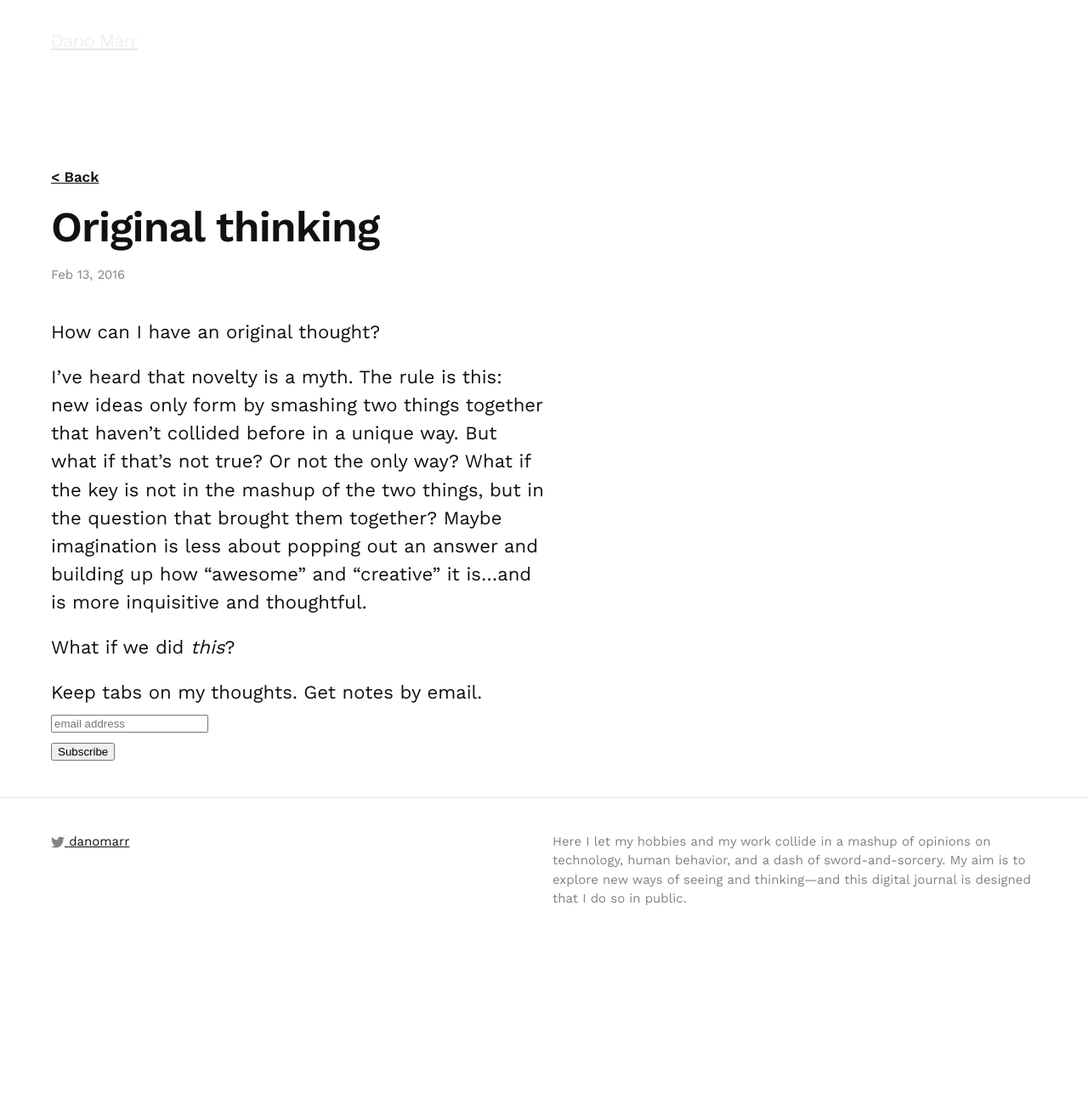
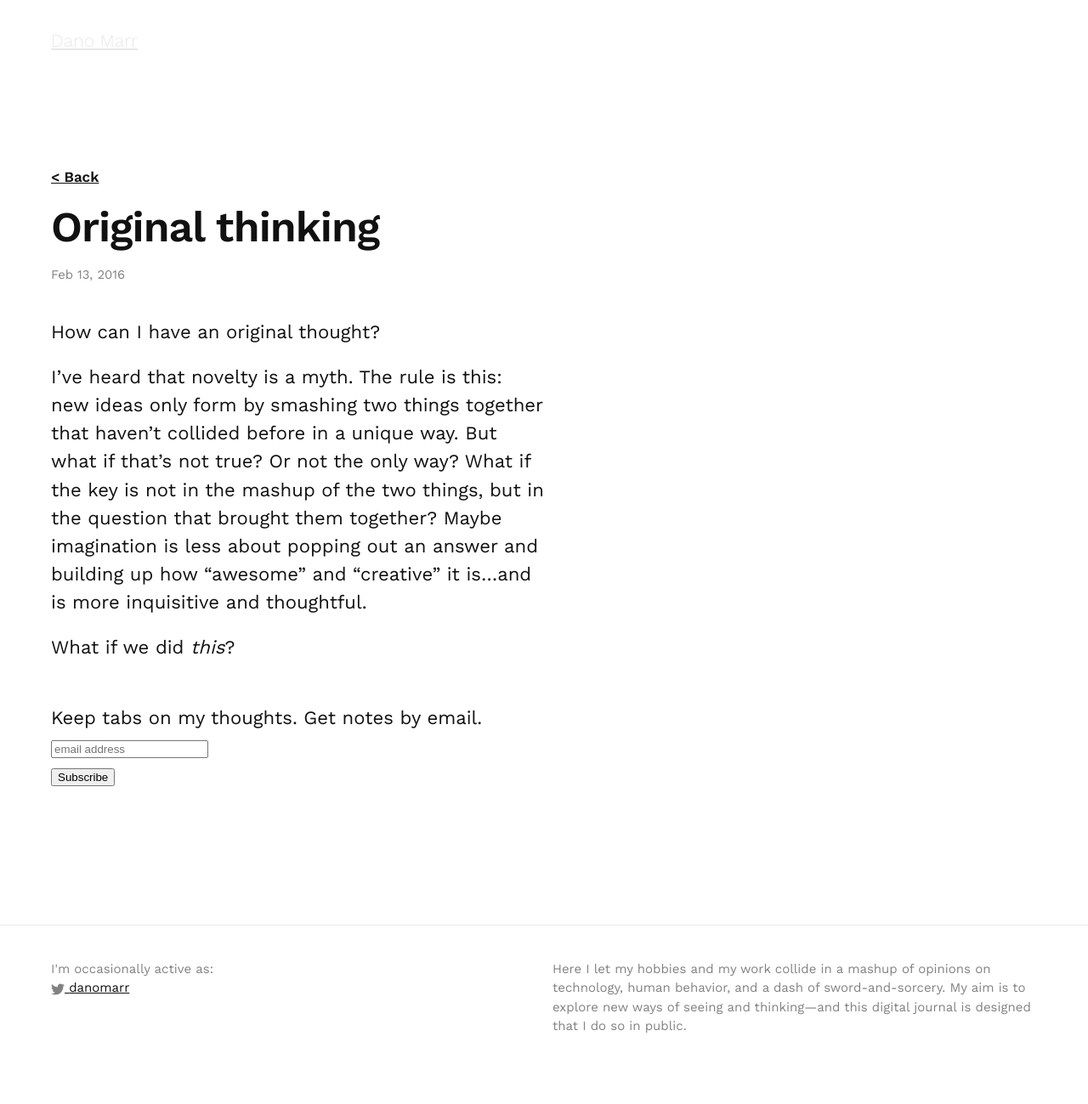
Before and after one commit to danomarr/danomarr.github.io, a Jekyll site: the page built from _posts/2016-02-13-original-thinking.md, in a window 1280 px wide. Shown: the whole page at 85% size. Built offline with Jekyll 4.4.1, drawn with Linux system fonts in a browser that asks for light colours; comment, search, counter and statistics services are not loaded; before the commit the page ends 1149 px from its top, so only the background shows below that.

Commit message:
adjusting signup form

```diff
--- a/_includes/footer.html
+++ b/_includes/footer.html
@@ -12,6 +12,7 @@
 
       <div class="footer-col footer-col-1">
         <ul class="social-media-list">
+          <li>I'm occasionally active as:</li>
           {% if site.twitter_username %}
           <li>
             {% include icon-twitter.html username=site.twitter_username %}
--- a/_layouts/post.html
+++ b/_layouts/post.html
@@ -20,8 +20,12 @@ layout: default
     {{ content }}
 
     <!-- Begin MailChimp Signup Form -->
+
     <link href="//cdn-images.mailchimp.com/embedcode/horizontal-slim-10_7.css" rel="stylesheet" type="text/css">
     <style type="text/css">
+    #mc_embed_signup_scroll {
+      padding-top: 30px;
+    }
     	/* Add your own MailChimp form style overrides in your site stylesheet or in this style block.
     	   We recommend moving this block and the preceding CSS link to the HEAD of your HTML file. */
     </style>
@@ -41,5 +45,4 @@ layout: default
 
   </div>
 
-
 </article>
--- a/_sass/_layout.scss
+++ b/_sass/_layout.scss
@@ -251,14 +251,17 @@
 
     width:50%;
     font-size: $base-font-size * 1.3;
+    padding-bottom: $spacing-unit * 3;
 
 
     @include media-query($on-laptop) {
         width: 50%;
         font-size: $base-font-size;
+        padding-bottom: $spacing-unit * 2;
     }
     @include media-query($on-palm) {
         width: 100%;
+        padding-bottom: $spacing-unit;
     }
     float: left;
     margin-bottom: $spacing-unit;
```
Lines whose indentation alone changed are shown as unchanged.
